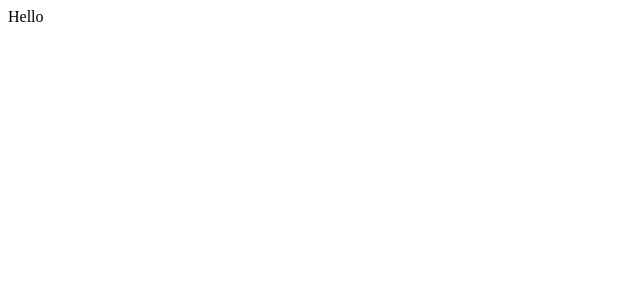
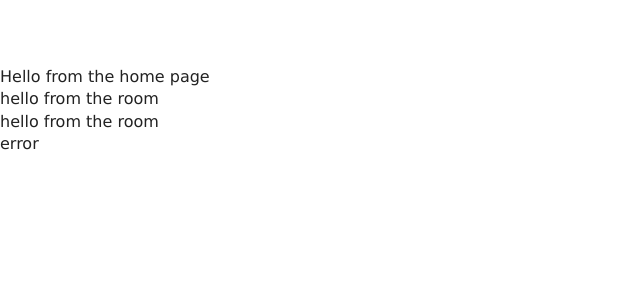
Before and after one commit to akinleyeOJ/ApartFindr, a React (Create React App) app in the folder my-app/: page / in a window 1280 px wide. Shown: the top 300 px of the page, without its empty margins (0-640 px from the left). Built offline with nearby package versions, Linux system fonts and the light colour scheme.

Commit message:
add updates

```diff
--- a/my-app/src/App.js
+++ b/my-app/src/App.js
@@ -1,10 +1,20 @@
 import React from 'react';
-// import './App.css';
+import './App.css';
+
+import Home from "./pages/Home";
+import Rooms from "./pages/Rooms";
+import SingleRoom from "./pages/SingleRoom";
+import Error from "./pages/Error";
 
 function App() {
   return (
-    <>Hello</>
+    <>
+    <Home/>
+    <Rooms/>
+    <SingleRoom/>
+    <Error/>
+    </>
   );
-}
+  }
 
 export default App;
--- a/my-app/src/pages/Error.js
+++ b/my-app/src/pages/Error.js
@@ -3,7 +3,8 @@ import React from "react";
 export default function Error() {
     return (
         <div>
-            hello from the room
+            error
         </div>
     )
+
 }
--- a/my-app/src/pages/SingleRoom.js
+++ b/my-app/src/pages/SingleRoom.js
@@ -2,9 +2,6 @@ import React, { Component } from "react";
 
 export default class SingleRoom extends Component {
     render() {
-    return
-        <div>
-            hello from the room
-        </div>;
+        return <div> hello from the room </div>;
     }
 }
```
Also changed, not shown: my-app/src/pages/Rooms.js (+4 -4 lines).
